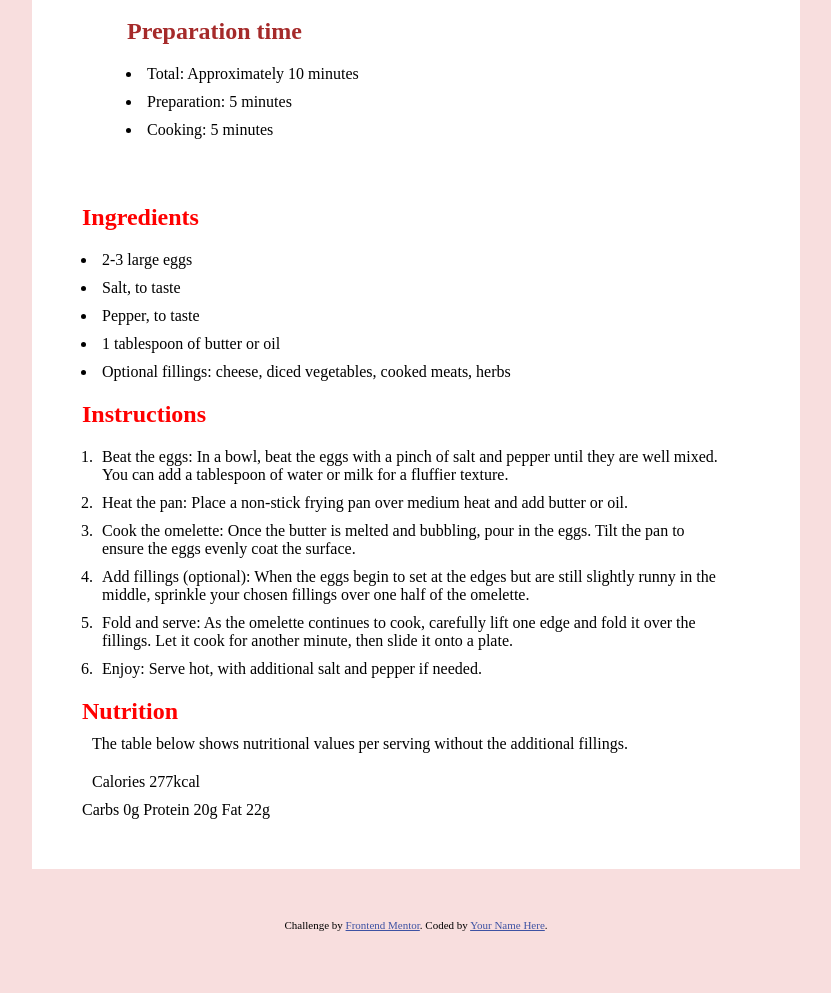
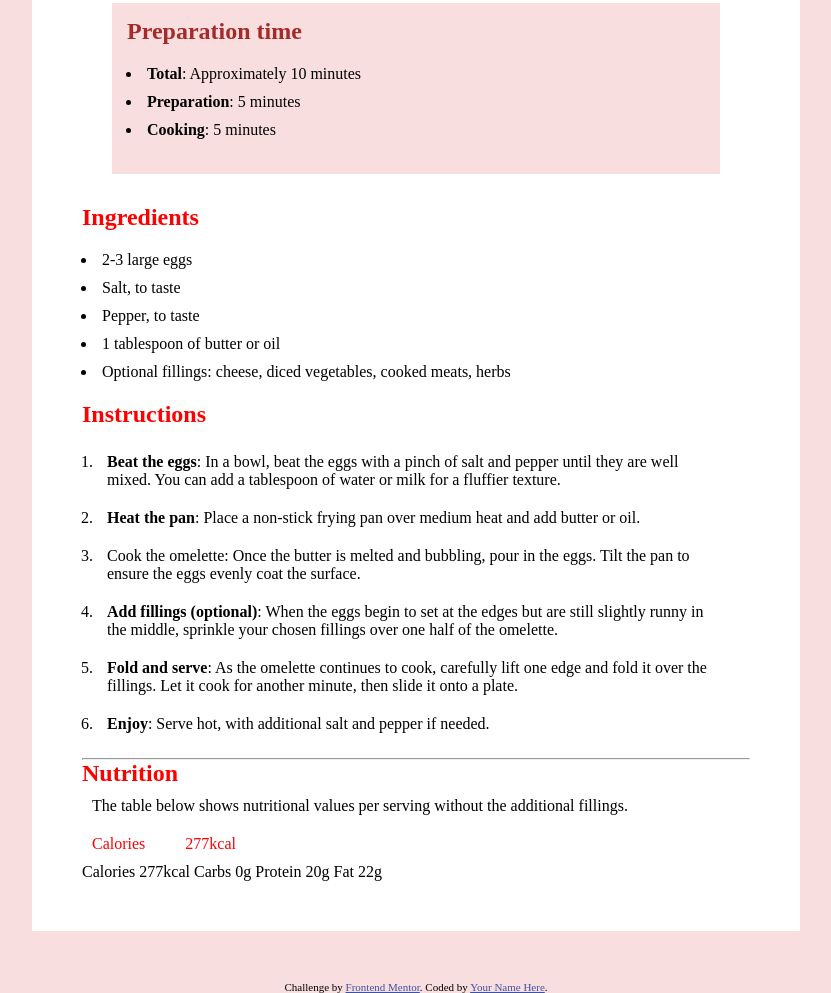
Before and after one commit to JamilClaros/funval-n1, a plain HTML site: page recipe-page-main/index.html in a window 1280 px wide. Shown: the part 649-1642 px from the top of the page, without its empty margins (224-1055 px from the left). Before the commit the page ends 1580 px from the top, so only its background shows below. Drawn offline with Linux system fonts and the light colour scheme.

Commit message:
arreglo segundo intendo

```diff
--- /dev/null
+++ b/apple/apple.css
@@ -0,0 +1,5 @@
+*{
+    margin: 0;
+    padding: 0;
+    box-sizing: border-box;
+}
--- /dev/null
+++ b/position/position.css
@@ -0,0 +1,46 @@
+*{
+    margin: 0;
+    padding: 0;
+    box-sizing: border-box;
+}
+/*position: static es el que esta por defecto*/
+.box1,
+.box2,
+.box3 {
+    width: 200px;
+    height: 200px;
+    border: solid 2px blue;
+}
+.item1,
+.item2,
+.item3 {
+    width: 50px;
+    height: 50px;
+    background-color: red;
+}
+/*absolute y relative*/
+.item1 {
+    position: absolute;
+    right: 50%;
+    left: ;
+    top: 50%;
+    bottom: ;
+}
+/*fixed*/
+.box2 {
+    position: relative;
+}
+
+.item2 {
+    position: fixed;
+    right: 30%;
+    bottom: 10%;
+}
+
+/*sticky*/
+
+.item3 {
+    position: sticky;
+    bottom:;
+    left: 10%;
+}
--- a/recipe-page-main/desafio.css
+++ b/recipe-page-main/desafio.css
@@ -33,6 +33,9 @@ ol {
 li {
     padding: 5px;
 }
+.num {
+    padding: 10px;
+}
 #preparation {
     color: brown;
 
@@ -41,7 +44,13 @@ li {
     color: red;
 }
 .div1 {
-
+    background-color: rgb(248, 222, 222);;
     padding: 15px;
     margin: 30px;
 }
+.lado{
+    color: red;
+    display: flex;
+    align-items: center;
+    gap: 20px;
+}
--- a/recipe-page-main/index.html
+++ b/recipe-page-main/index.html
@@ -25,9 +25,9 @@
    <div class="div1">
    <h2 id="preparation">Preparation time</h2>
    <ul>
-     <li>Total: Approximately 10 minutes</li>
-     <li>Preparation: 5 minutes</li>
-     <li>Cooking: 5 minutes
+     <li><strong>Total</strong>: Approximately 10 minutes</li>
+     <li><strong>Preparation</strong>: 5 minutes</li>
+     <li><strong>Cooking</strong>: 5 minutes
     </li>
    </ul>
    </div>
@@ -43,33 +43,57 @@
 
      <h2 class="sub">Instructions</h2>
      <ol>
-      <li>Beat the eggs: In a bowl, beat the eggs with a pinch of salt and pepper until they are well mixed.
+      <li class="num"><strong>Beat the eggs</strong>: In a bowl, beat the eggs with a pinch of salt and pepper until they are well mixed.
         You can add a tablespoon of water or milk for a fluffier texture.</li>
-       <li>Heat the pan: Place a non-stick frying pan over medium heat and add butter or oil.</li>
-      <li>Cook the omelette: Once the butter is melted and bubbling, pour in the eggs. Tilt the pan to ensure
+       <li class="num"><strong>Heat the pan</strong>: Place a non-stick frying pan over medium heat and add butter or oil.</li>
+      <li  class="num"><strong></strong>Cook the omelette: Once the butter is melted and bubbling, pour in the eggs. Tilt the pan to ensure
           the eggs evenly coat the surface.</li>
-      <li>Add fillings (optional): When the eggs begin to set at the edges but are still slightly runny in the
+      <li class="num"><strong>Add fillings (optional)</strong>: When the eggs begin to set at the edges but are still slightly runny in the
         middle, sprinkle your chosen fillings over one half of the omelette.</li>
-       <li>Fold and serve: As the omelette continues to cook, carefully lift one edge and fold it over the
+       <li class="num"><strong>Fold and serve</strong>: As the omelette continues to cook, carefully lift one edge and fold it over the
         fillings. Let it cook for another minute, then slide it onto a plate.</li>
-        <li>Enjoy: Serve hot, with additional salt and pepper if needed.</li>
+        <li class="num"><strong>Enjoy</strong>: Serve hot, with additional salt and pepper if needed.</li>
 
      </ol>
 
+     <hr>
+
      <h2 class="sub">Nutrition</h2>
      <p>The table below shows nutritional values per serving without the additional  fillings.</p>
-     <p>Calories 277kcal</p>
+          <div class="lado">
+             <p>Calories</p>
+             <p>277kcal</p>
+           </div>
+     <div class="lado">
+
+     </div>
+     <div class="lado">
+
+     </div>
+     <div class="lado">
+
+     </div>
+
+     <span class="derecha">Calories</span>
+     <span class="izquierda">277kcal</span>
+     <span class="derecha1">Carbs</span>
+     <span class="izquierda1">0g</span>
+     <span class="derecha2">Protein</span>
+     <span class="izquierda2">20g</span>
+     <span class="derecha3">Fat</span>
+     <span class="izquierda3">22g</span>
+     </div>
 
 
 
-     Carbs
-     0g
 
-     Protein
-     20g
 
-     Fat
-     22g
+
+
+
+
+
+
 
   </div>
 
```
Also changed, not shown: apple/apple.html (added, +16 -0 lines), index.html (+18 -0 lines), position/position.html (added, +25 -0 lines), practica-1/practica-1.html (+3 -3 lines).
